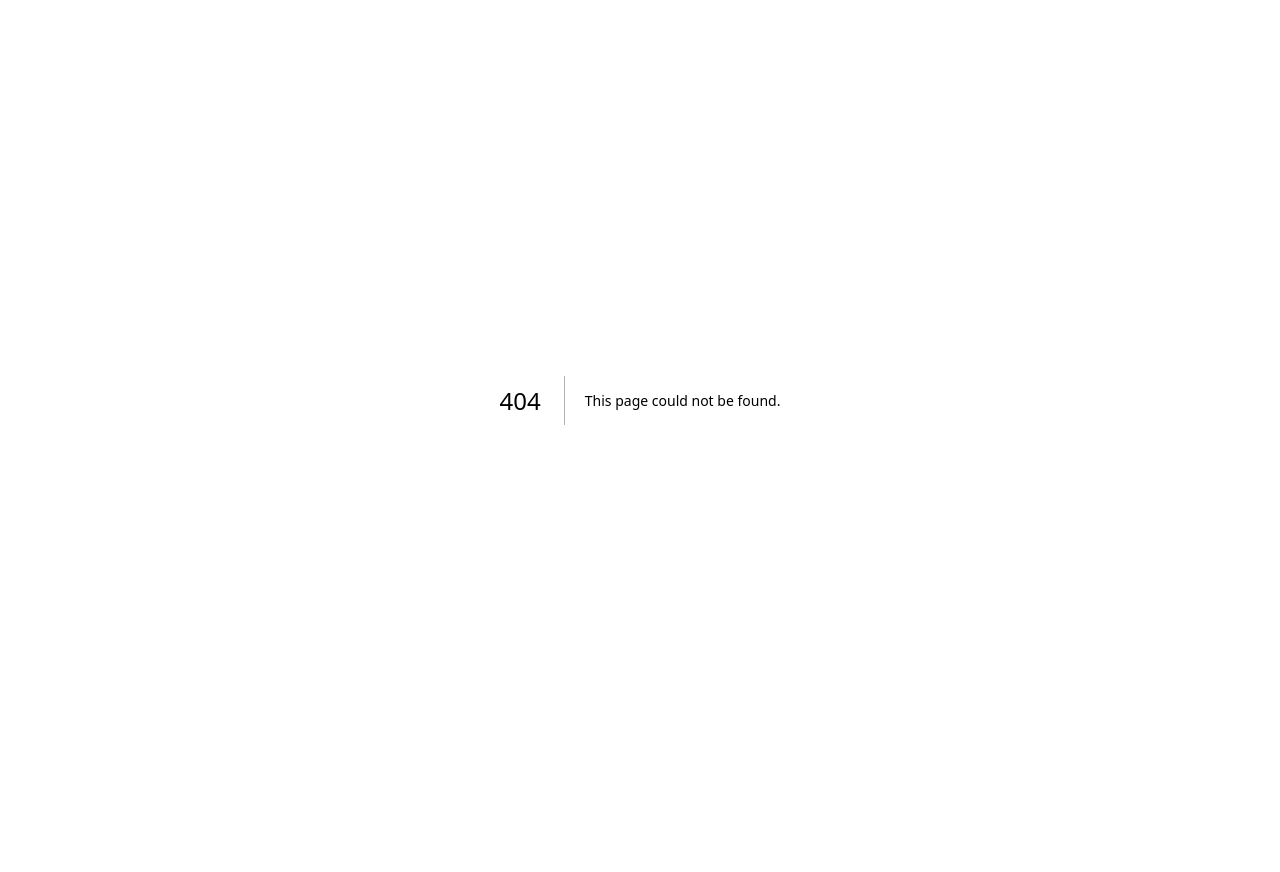
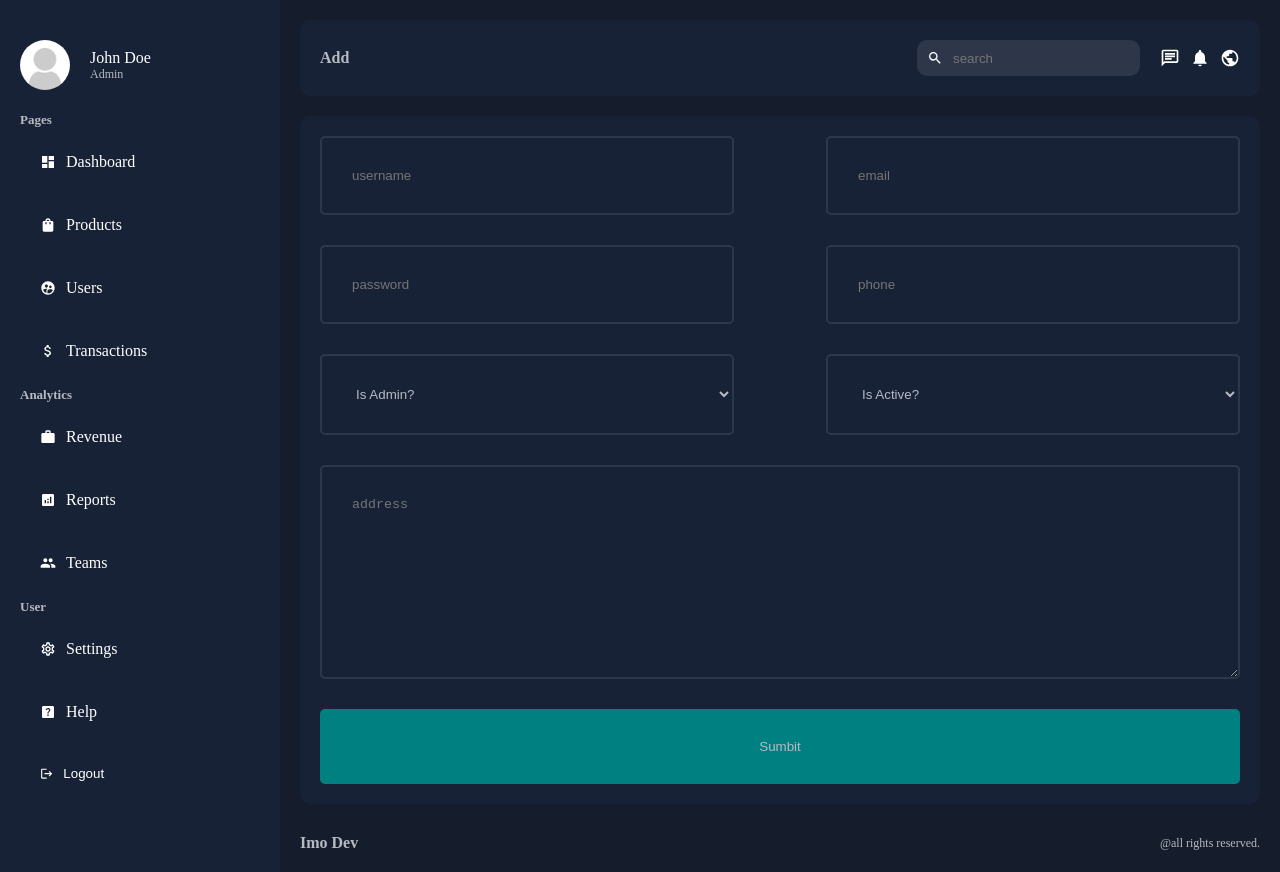
Before and after one commit to notcoder-stack/Admin-App, a Next.js app: page /dashboard/users/add in a window 1280 px wide. Before the commit this address had no page. Before the commit the page ends 800 px from the top, so only its background shows below. Built offline with nearby package versions, Linux system fonts and the light colour scheme.

Commit message:
Creation of Forms

```diff
--- a/app/dashboard/products/page.jsx
+++ b/app/dashboard/products/page.jsx
@@ -9,7 +9,7 @@
     <div className={styles.container}>
       <div className={styles.top}>
         <Search placeholder="Search for a product" />
-        <Link href="dashboard/products/add">
+        <Link href="/dashboard/products/add">
           <button className={styles.addbutton}>Add New Product</button>
         </Link>
       </div>
--- /dev/null
+++ b/app/dashboard/users/add/page.jsx
@@ -0,0 +1,43 @@
+import styles from "@/app/ui/dashboard/users/addUser/addUser.module.css";
+
+const AddUserPage = () => {
+  return (
+    <div className={styles.container}>
+      <form action="" className={styles.form}>
+        <input type="text" placeholder="username" name="username" required />
+        <input type="email" placeholder="email" name="email" required />
+        <input
+          type="password"
+          placeholder="password"
+          name="password"
+          required
+        />
+        <input type="phone" placeholder="phone" name="phone" required />
+        <select name="isAdmin" id="isAdmin">
+          <option value={false} selected>
+            Is Admin?
+          </option>
+          <option value={true}>Yes</option>
+          <option value={false}>No</option>
+        </select>
+        <select name="isActive" id="isActive">
+          <option value={true} selected>
+            Is Active?
+          </option>
+          <option value={true}>Yes</option>
+          <option value={false}>No</option>
+        </select>
+        <textarea
+          name="address"
+          id="address"
+          cols={30}
+          rows={10}
+          placeholder="address"
+        ></textarea>
+        <button type="submit">Sumbit</button>
+      </form>
+    </div>
+  );
+};
+
+export default AddUserPage;
--- a/app/dashboard/users/page.jsx
+++ b/app/dashboard/users/page.jsx
@@ -9,7 +9,7 @@
     <div className={styles.container}>
       <div className={styles.top}>
         <Search placeholder="Search for a user" />
-        <Link href="dashboard/users/add">
+        <Link href="/dashboard/users/add">
           <button className={styles.addbutton}>Add New User</button>
         </Link>
       </div>
--- /dev/null
+++ b/app/ui/dashboard/products/addProduct/addProduct.module.css
@@ -0,0 +1,42 @@
+.container {
+    background-color: var(--bgSoft);
+    padding: 20px;
+    border-radius: 10px;
+    margin-top: 20px;
+}
+
+.form {
+    display: flex;
+    flex-wrap: wrap;
+    justify-content: space-between;
+}
+
+.form input,
+.form textarea,
+.form select {
+    padding: 30px;
+    background-color: var(--bgSoft);
+    color: var(--textSoft);
+    border-radius: 5px;
+    margin-bottom: 30px;
+    border: 2px solid #2e374a;
+}
+
+.form input,
+.form select {
+    width: 45%;
+}
+
+.form textarea {
+    width: 100%;
+}
+
+.form button {
+    width: 100%;
+    padding: 30px;
+    background-color: teal;
+    color: var(--textSoft);
+    border: none;
+    border-radius: 5px;
+    cursor: pointer;
+}
--- /dev/null
+++ b/app/ui/dashboard/users/addUser/addUser.module.css
@@ -0,0 +1,42 @@
+.container {
+    background-color: var(--bgSoft);
+    padding: 20px;
+    border-radius: 10px;
+    margin-top: 20px;
+}
+
+.form {
+    display: flex;
+    flex-wrap: wrap;
+    justify-content: space-between;
+}
+
+.form input,
+.form textarea,
+.form select {
+    padding: 30px;
+    background-color: var(--bgSoft);
+    color: var(--textSoft);
+    border-radius: 5px;
+    margin-bottom: 30px;
+    border: 2px solid #2e374a;
+}
+
+.form input,
+.form select {
+    width: 45%;
+}
+
+.form textarea {
+    width: 100%;
+}
+
+.form button {
+    width: 100%;
+    padding: 30px;
+    background-color: teal;
+    color: var(--textSoft);
+    border: none;
+    border-radius: 5px;
+    cursor: pointer;
+}
```
Also changed, not shown: app/dashboard/products/add/page.jsx (added, +31 -0 lines), app/dashboard/users/[id]/page.jsx (added).
